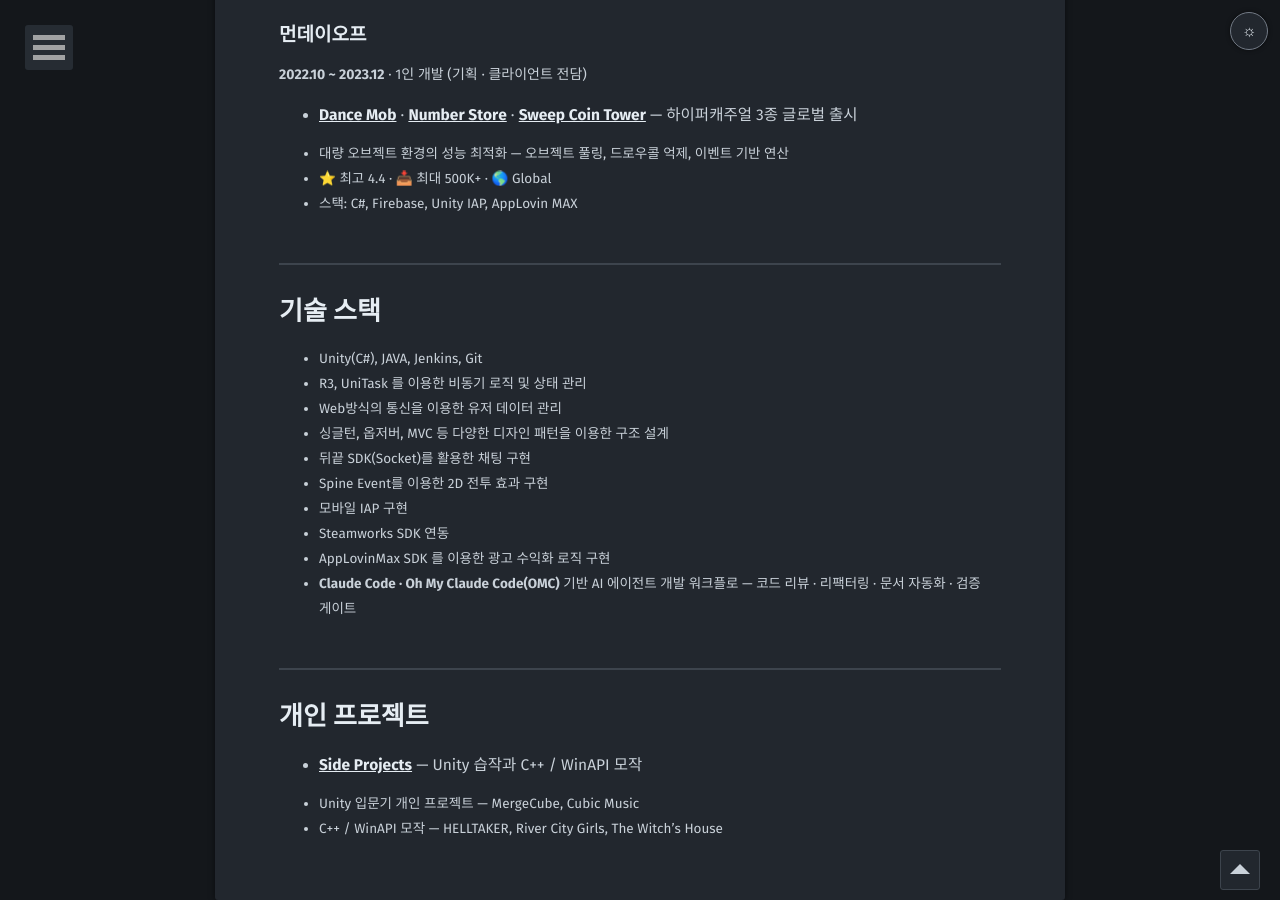
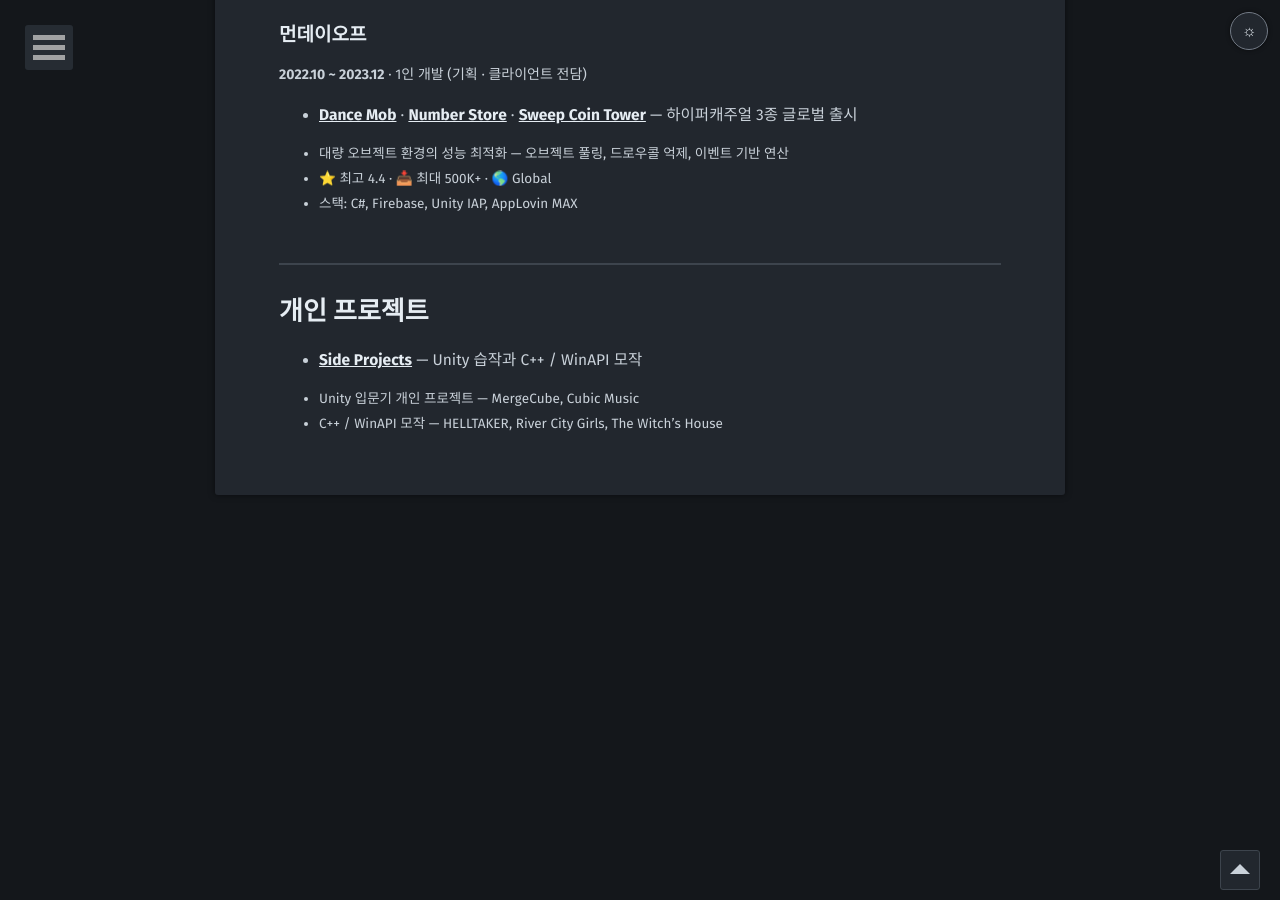
Before and after one commit to mmmdong/mmmdong.github.io, a Jekyll site: the page built from cv/index.md, in a window 1280 px wide and 900 px high, scrolled down 878 px. Built offline with Jekyll 4.4.1, drawn with Linux system fonts in a browser that asks for light colours; some web fonts are replaced.

Commit message:
CV 에서 기술 스택 절 제거
같은 목록을 /about/ 과 /cv/ 가 나눠 지고 있었다. 둘 다 같은 데이터를 렌더해서
내용이 어긋나지는 않았지만, CV 를 읽는 사람은 About 도 본다. 문장으로 된 상세
스택은 /about/ 한 곳에 둔다.

검사도 방향을 바꿨다. 'CV 와 about 의 렌더 결과가 같은가' 는 대상이 없어졌고,
대신 'CV 에 사본이 되돌아오지 않았는가' 를 본다 — 손으로 베낀 목록이 다시
생기면 그때부터 한쪽만 고치는 일이 시작된다.

Co-Authored-By: Claude Opus 5 <noreply@anthropic.com>
Claude-Session: https://claude.ai/code/session_01EzidRgiHxhSwNeafHa9Yrx

```diff
--- a/cv/index.md
+++ b/cv/index.md
@@ -57,11 +57,6 @@ comments: false
 - ⭐ 최고 4.4 · 📥 최대 500K+ · 🌎 Global
 - 스택: C#, Firebase, Unity IAP, AppLovin MAX
 
-## 기술 스택
-
-{% for item in site.data.tech_stack %}- {{ item }}
-{% endfor %}
-
 ## 개인 프로젝트
 
 - **[Side Projects]({{ site.baseurl }}/portfolio/side-projects/)** — Unity 습작과 C++ / WinAPI 모작
```
